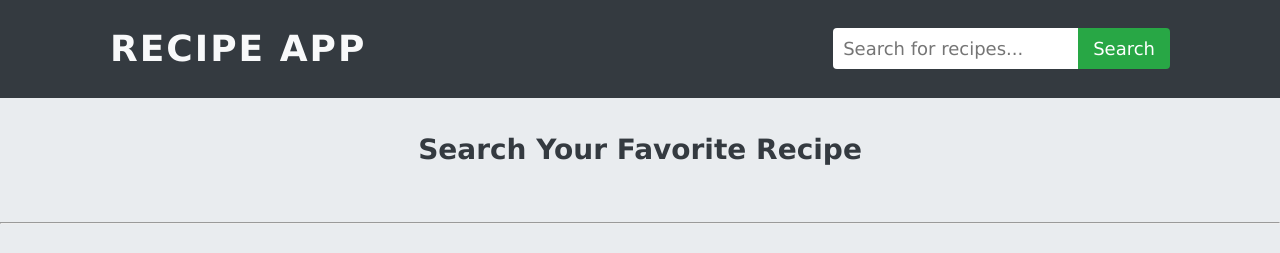
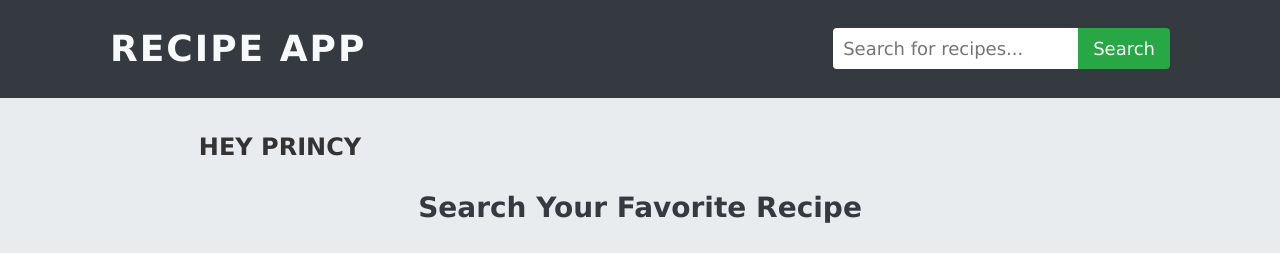
Before and after one commit to hackthatttt/recipe-app, a plain HTML site: page index.html in a window 1280 px wide. Shown: the top 253 px of the page. Drawn offline with Linux system fonts and the light colour scheme.

Commit message:
Update index.html

```diff
--- a/index.html
+++ b/index.html
@@ -29,7 +29,7 @@
     <main>
         <section>
             <div class="recipeContainer">
-
+                <h1>HEY PRINCY</h1>
                 <h2>Search Your Favorite Recipe</h2>
                 <h2> </h2>
             </div>
```
